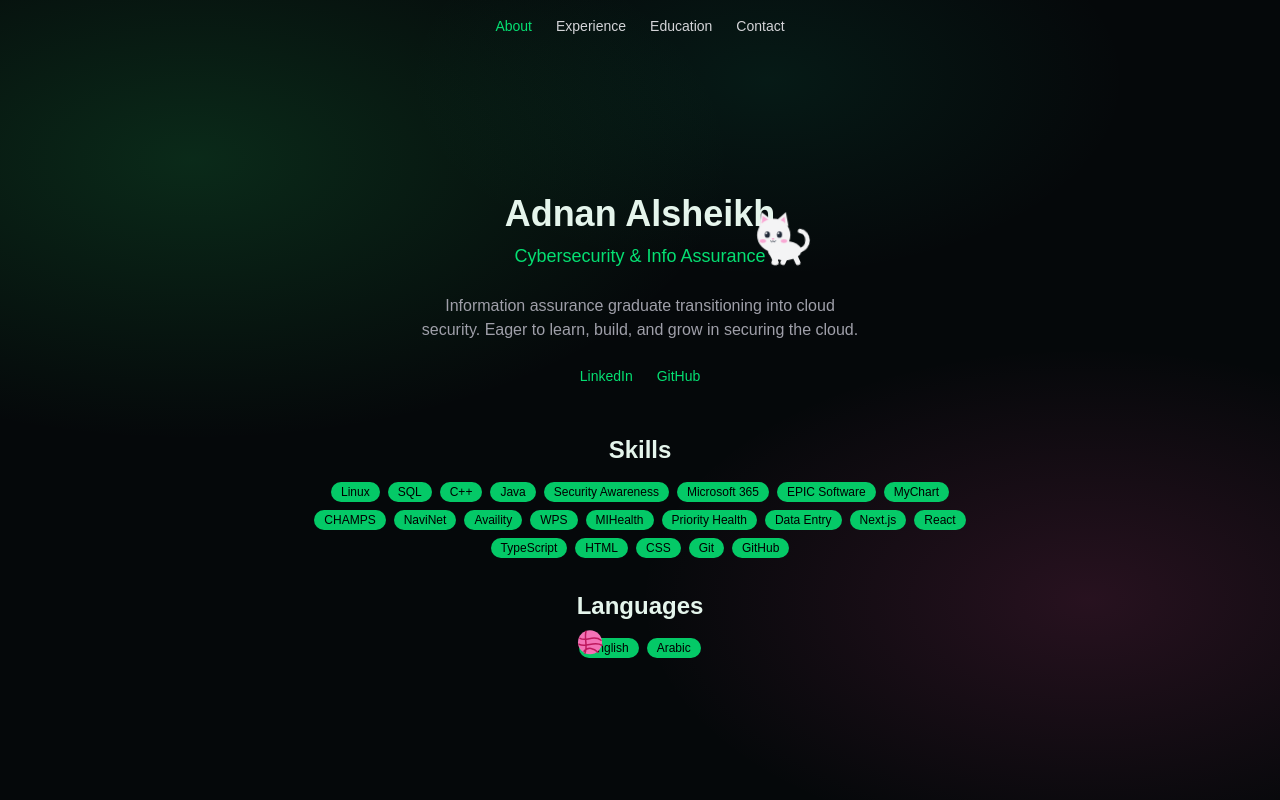
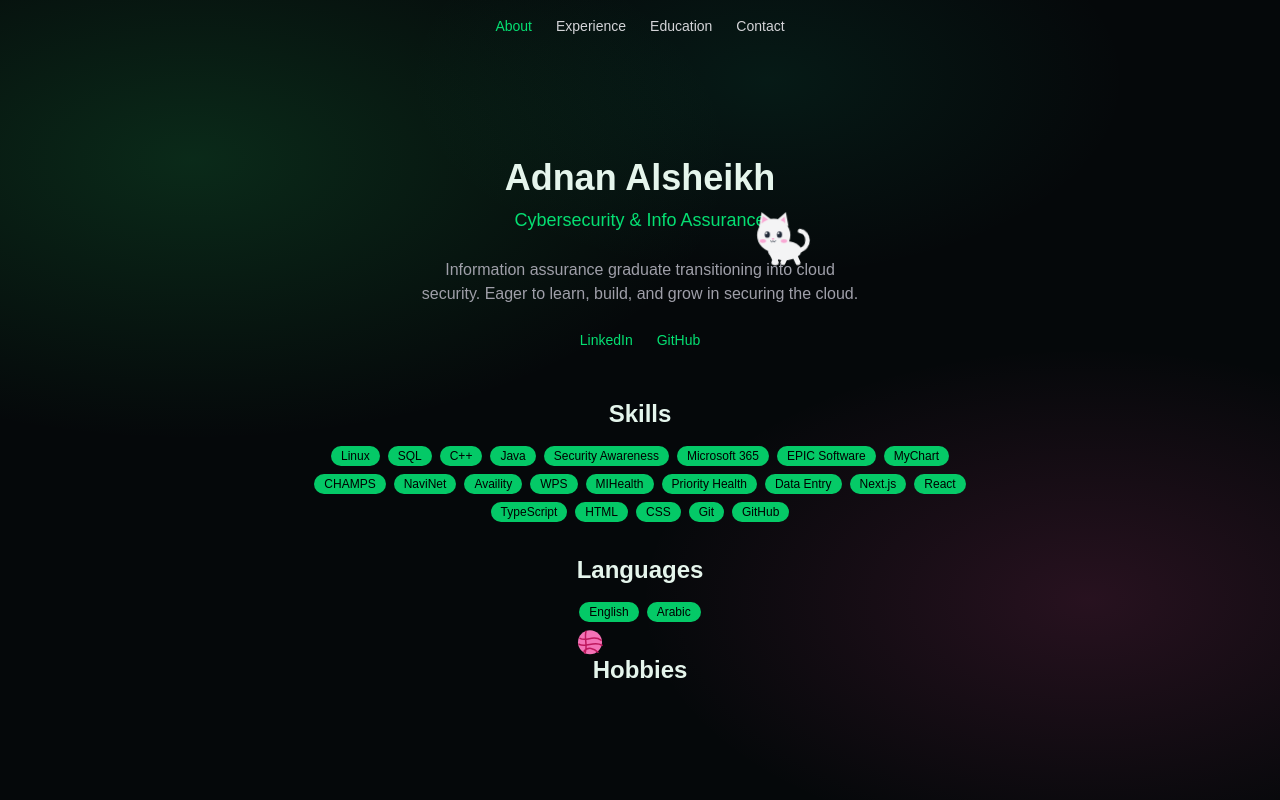
Before and after one commit to aalsheikh1/Portfolio, a Next.js app in the folder portfolio/: page / in a window 1280 px wide. Built offline with nearby package versions, Linux system fonts and the light colour scheme.

Commit message:
Add Hobbies heading to About

```diff
--- a/portfolio/app/page.tsx
+++ b/portfolio/app/page.tsx
@@ -73,6 +73,7 @@ export default function Home() {
       <Tags items={skills} />
       <h2 className="mt-6 mb-2 text-2xl font-semibold">Languages</h2>
       <Tags items={languages} />
+      <h2 className="mt-6 mb-2 text-2xl font-semibold">Hobbies</h2>
       <WalkingCat />
     </main>
   );
```
